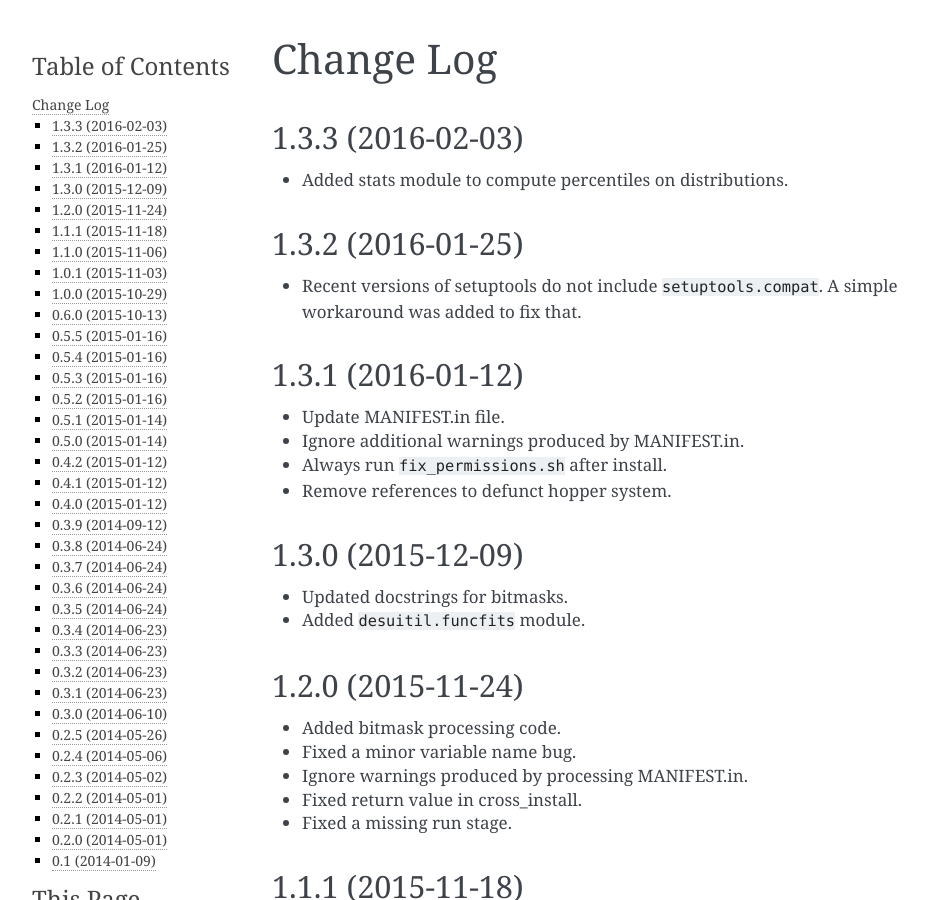
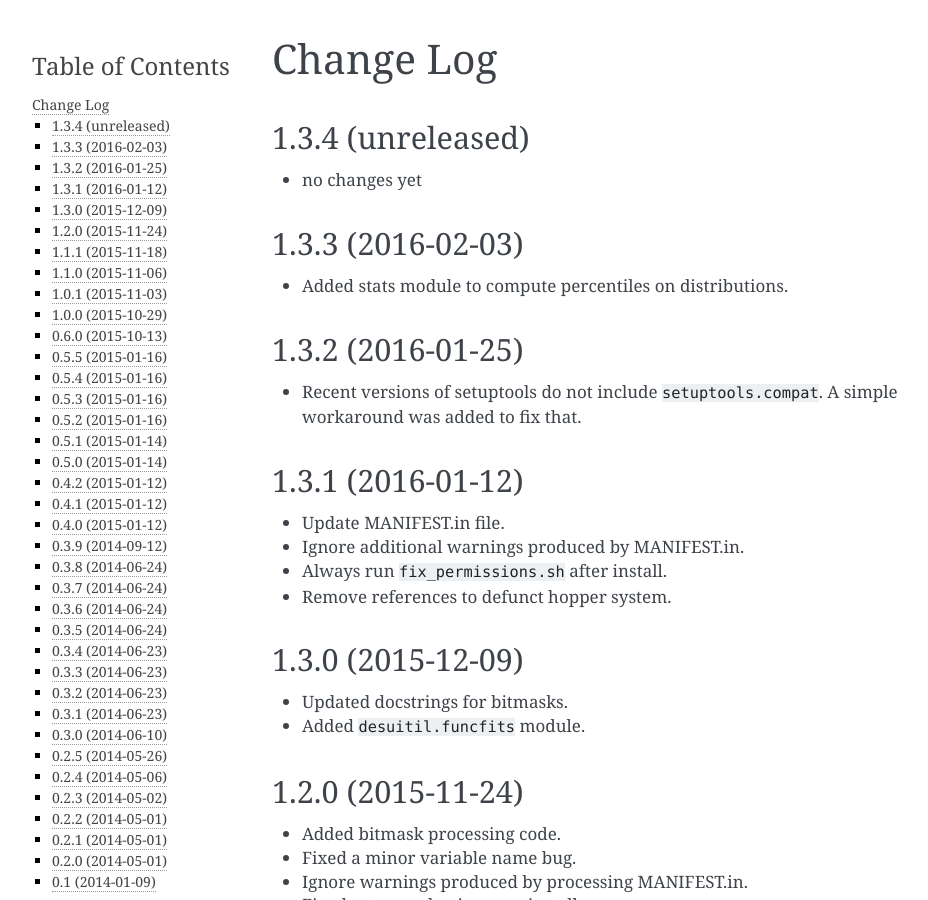
Before and after one commit to desihub/desiutil, a Sphinx documentation site: the page built from doc/changes.rst, in a window 1280 px wide and 900 px high. Shown: the whole window, without its empty margins (148-1076 px from the left). Built offline with Sphinx 7.4.7, drawn with Linux system fonts in a browser that asks for light colours; cross-references to code outside the pages are shown as plain code.

Commit message:
post 1.3.3 dev tag

```diff
--- a/doc/changes.rst
+++ b/doc/changes.rst
@@ -1,6 +1,11 @@
 ==========
 Change Log
 ==========
+
+1.3.4 (unreleased)
+------------------
+
+* no changes yet
 
 1.3.3 (2016-02-03)
 ------------------
--- a/py/desiutil/_version.py
+++ b/py/desiutil/_version.py
@@ -1 +1 @@
-__version__ = '1.3.3'
+__version__ = '1.3.3.dev247'
```
